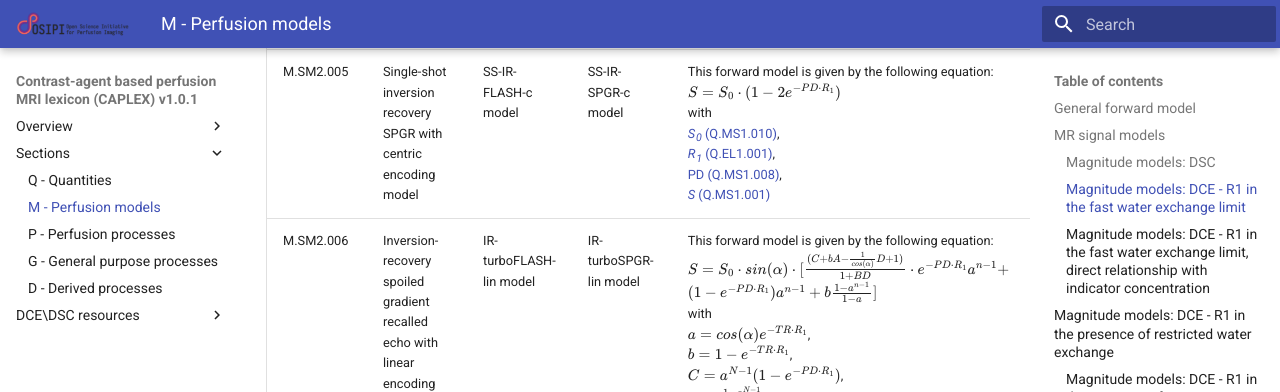
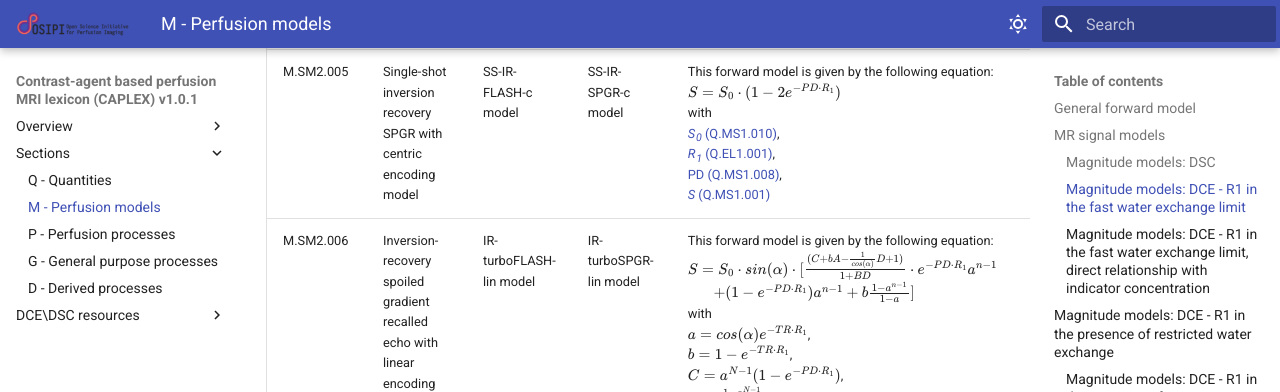
Before and after one commit to notZaki/OSIPI_CAPLEX, an MkDocs documentation site: the page built from docs/perfusionModels.md, in a window 1280 px wide and 900 px high, scrolled down 2261 px. Shown: the top 392 px of the window. Built offline with MkDocs 1.6.1 and Material for MkDocs 9.7.7, drawn with Linux system fonts in a browser that asks for light colours; some of the changed text lies outside the part shown.

Commit message:
Added light/dark theme toggle option

```diff
--- a/docs/javascripts/mathjax.js
+++ b/docs/javascripts/mathjax.js
@@ -8,9 +8,6 @@ window.MathJax = {
   options: {
     ignoreHtmlClass: ".*|",
     processHtmlClass: "arithmatex"
-  },
-  menuSettings: {
-    zoom: "Double-Click"
   }
 };
 
--- a/docs/perfusionModels.md
+++ b/docs/perfusionModels.md
@@ -10,7 +10,7 @@
 
 | Code | OSIPI name| Alternative names|Notation|Description|Reference|
 | -- | -- | -- | -- | -- | -- |
-| M.GF1.001 | <a name="Forward model"></a> Forward model | -- | -- | A forward model to be inverted (select from [Section M](#section M). | -- |
+| M.GF1.001 | <a name="Forward model"></a> Forward model | -- | -- | A forward model to be inverted (select from [Section M](#section M)). | -- |
 
 ## <a name="MR signal models"></a> MR signal models
 This section covers models that describe how the measured MR signal *S* depends on electromagnetic properties, such as the relaxation rates *R<sub>1</sub>*, *R<sub>1</sub>* and *R<sub>2</sub><sup>*</sup>* or the magnetic susceptibility $\chi$ , and on MR sequence parameters such as TR and TE. </br>
@@ -35,7 +35,7 @@ The exception is section “Magnitude models: DCE - R1 in the fast water exchang
 | M.SM2.003 | <a name="SS-SR-SPGR-c model"></a> Single-shot saturation recovery SPGR with centric encoding model | SS-SR-FLASH-c model | SS-SR-SPGR-c model | This forward model is given by the following equation: $S = S_0\cdot(1-e^{-PD\cdot R_1})$ </br> with </br> [*S<sub>0</sub>* (Q.MS1.010)](quantities.md#S_0){:target="_blank"}, </br> [*R<sub>1</sub>* (Q.EL1.001)](quantities.md#R1){:target="_blank"}, </br> [PD (Q.MS1.008)](quantities.md#PD){:target="_blank"}, </br> [*S* (Q.MS1.001)](quantities.md#S){:target="_blank"} | [Parker et al. 2000](https://doi.org/10.1053/crad.1999.0327){:target="_blank"} |
 | M.SM2.004 | <a name="SR-turboSPGR-lin model"></a> Saturation-recovery SPGR with linear encoding model | SR-turboFLASH-lin model | SR-turboSPGR-lin model | This forward model is given by the following equation: $S=S_0\cdot sin(\alpha)\cdot[(1-e^{-PD\cdot R_1})a^{n-1}+b\frac{(1-a^{n-1})}{(1-a)}]$ </br> with </br> $a=cos(\alpha)\cdot e^{-TR\cdot R_1}$, </br> $b=1-e^{-TR\cdot R_1}$, </br> [S<sub>0</sub> (Q.MS1.010)](quantities.md#S_0){:target="_blank"}, </br> [*R<sub>1</sub>* (Q.EL1.001)](quantities.md#R1){:target="_blank"}, </br> [PD (Q.MS1.008)](quantities.md#PD){:target="_blank"}, </br> [*TR* (Q.MS1.006)](quantities.md#TR){:target="_blank"}, </br> [α (Q.MS1.006)](quantities.md#Flip angle){:target="_blank"}= 90°, </br> [n (Q.MS1.011)](quantities.md#n k-space){:target="_blank"}, </br> [*S* (Q.MS1.001)](quantities.md#S){:target="_blank"} | Larson 2001 |
 | M.SM2.005 | <a name="SS-IR-SPGR-c model"></a> Single-shot inversion recovery SPGR with centric encoding model | SS-IR-FLASH-c model | SS-IR-SPGR-c model | This forward model is given by the following equation: $S = S_0\cdot(1-2e^{-PD\cdot R_1})$  </br> with </br> [*S<sub>0</sub>* (Q.MS1.010)](quantities.md#S_0){:target="_blank"}, </br> [*R<sub>1</sub>* (Q.EL1.001)](quantities.md#R1){:target="_blank"}, </br> [PD (Q.MS1.008)](quantities.md#PD){:target="_blank"}, </br> [*S* (Q.MS1.001)](quantities.md#S){:target="_blank"} | Ordidge et al. 1990 |
-| M.SM2.006 | <a name="IR-turboFLASH-lin model"></a> Inversion-recovery spoiled gradient recalled echo with linear encoding model | IR-turboFLASH-lin model | IR-turboSPGR-lin model| This forward model is given by the following equation: $S=S_0\cdot sin(\alpha)\cdot [\frac{(C+bA-\frac{1}{cos(\alpha)}D+1)}{1+BD}\cdot e^{-PD\cdot R_1}a^{n-1}+$</br>$(1-e^{-PD\cdot R_1})a^{n-1}+b\frac{1-a^{n-1}}{1-a}]$ </br> with </br> $a=cos(\alpha)e^{-TR\cdot R_1}$, </br> $b=1-e^{-TR\cdot R_1}$, </br> $C=a^{N-1}(1-e^{-PD\cdot R_1})$, </br> $A=\frac{1-a^{N-1}}{1-a}$, </br> $D=cos(\alpha)e^{-PD\cdot R_1}$, </br> $B=a^{N-1}e^{-PD\cdot R_1}$, </br> [*S<sub>0</sub>* (Q.MS1.010)](quantities.md#S_0){:target="_blank"},</br> [*R<sub>1</sub>* (Q.EL1.001)](quantities.md#R1){:target="_blank"}, </br> [*PD* (Q.MS1.008)](quantities.md#PD){:target="_blank"}, </br> [α (Q.MS1.007)](quantities.md#Flip angle){:target="_blank"} , </br> [*TR* (Q.MS1.006)](quantities.md#TR){:target="_blank"}, </br> [*n* (Q.MS1.011)](quantities.md#n k-space){:target="_blank"}, </br> [*N* (Q.MS1.012)](quantities.md#N k-space){:target="_blank"}, </br> [*S* (Q.MS1.001)](quantities.md#S){:target="_blank"} | Larson 2001 |
+| M.SM2.006 | <a name="IR-turboFLASH-lin model"></a> Inversion-recovery spoiled gradient recalled echo with linear encoding model | IR-turboFLASH-lin model | IR-turboSPGR-lin model| This forward model is given by the following equation: $S=S_0\cdot sin(\alpha)\cdot [\frac{(C+bA-\frac{1}{cos(\alpha)}D+1)}{1+BD}\cdot e^{-PD\cdot R_1}a^{n-1}$</br>&emsp;&emsp;$+(1-e^{-PD\cdot R_1})a^{n-1}+b\frac{1-a^{n-1}}{1-a}]$ </br> with </br> $a=cos(\alpha)e^{-TR\cdot R_1}$, </br> $b=1-e^{-TR\cdot R_1}$, </br> $C=a^{N-1}(1-e^{-PD\cdot R_1})$, </br> $A=\frac{1-a^{N-1}}{1-a}$, </br> $D=cos(\alpha)e^{-PD\cdot R_1}$, </br> $B=a^{N-1}e^{-PD\cdot R_1}$, </br> [*S<sub>0</sub>* (Q.MS1.010)](quantities.md#S_0){:target="_blank"},</br> [*R<sub>1</sub>* (Q.EL1.001)](quantities.md#R1){:target="_blank"}, </br> [*PD* (Q.MS1.008)](quantities.md#PD){:target="_blank"}, </br> [α (Q.MS1.007)](quantities.md#Flip angle){:target="_blank"} , </br> [*TR* (Q.MS1.006)](quantities.md#TR){:target="_blank"}, </br> [*n* (Q.MS1.011)](quantities.md#n k-space){:target="_blank"}, </br> [*N* (Q.MS1.012)](quantities.md#N k-space){:target="_blank"}, </br> [*S* (Q.MS1.001)](quantities.md#S){:target="_blank"} | Larson 2001 |
 | M.SM2.999 | <a name="not listed SM2"></a> Model not listed | -- | -- | This is a custom free-text item, which can be used if a model of interest is not listed. Please state a literature reference and request the item to be added to the lexicon for future usage. | -- |
 
 
@@ -163,7 +163,7 @@ but at the same time cannot be derived as a composition of kinetic models, elect
 | Code | OSIPI name| Alternative names|Notation|Description|Reference|
 | -- | -- | -- | -- | -- | -- |
 | M.LC1.001 | Boxerman-Schmainda-Weisskoff (BSW) leakage correction model | -- | BSW leakage correction model | This forward model is given by the following equation: </br> $R_2^*(t)=R_{20}^*+K_1\overline{\Delta R_{2,ref}^*(t)}-K_2\int_0^t \overline{\Delta R_{2,ref}^*(t')dt'},$ </br> with </br> [[$\overline{\Delta R_{2,ref}^*}$(Q.EL1.010)](quantities.md#R2ref){:target="_blank"}, [t (Q.GE1.004)](quantities.md#time){:target="_blank"}] </br> [$R_{20}^*$ (Q.EL1.008)](quantities.md#R2Star0){:target="_blank"}, </br> [$K_1$ (Q.LC1.001)](quantities.md#K1){:target="_blank"}, </br> [$K_2$ (Q.LC1.002)](quantities.md#K2){:target="_blank"}{:target="_blank"}, </br> [[$R_2^*$ (Q.EL1.007)](quantities.md#R2Star){:target="_blank"}, [t (Q.GE1.004)](quantities.md#time){:target="_blank"}]   | -- |
-| M.LC1.002 |Bidirectional leakage correction model | -- | -- | This forward model is given by the following equation: </br> $R_2^*(t)=R_{20}^*+K_1\overline{\Delta R_{2,ref}^*(t)}$</br>-$K_2\int_0^t \overline{\Delta R_{2,ref}^*(t')}\cdot e^{-k_{e->p}(t-t')}dt',$ </br> with </br> [[$\overline{\Delta R_{2,ref}^*}$(Q.EL1.010)](quantities.md#R2ref){:target="_blank"}, [t (Q.GE1.004)](quantities.md#time){:target="_blank"}] </br> [$R_{20}^*$ (Q.EL1.008)](quantities.md#R2Star0){:target="_blank"}, </br> [$K_1$ (Q.LC1.001)](quantities.md#K1){:target="_blank"}, </br> [$K_2$ (Q.LC1.002)](quantities.md#K2){:target="_blank"}, </br> [$k_{e->p}$ (Q.PH1.009.e->p)](quantities.md#k){:target="_blank"} </br> [[$R_2^*$ (Q.EL1.007)](quantities.md#R2Star){:target="_blank"}, [t (Q.GE1.004)](quantities.md#time){:target="_blank"}] | -- |
+| M.LC1.002 |Bidirectional leakage correction model | -- | -- | This forward model is given by the following equation: </br> $R_2^*(t)=R_{20}^*+K_1\overline{\Delta R_{2,ref}^*(t)}$</br>&emsp;&emsp;&emsp;&emsp;$-K_2\int_0^t \overline{\Delta R_{2,ref}^*(t')}\cdot e^{-k_{e->p}(t-t')}dt',$ </br> with </br> [[$\overline{\Delta R_{2,ref}^*}$(Q.EL1.010)](quantities.md#R2ref){:target="_blank"}, [t (Q.GE1.004)](quantities.md#time){:target="_blank"}] </br> [$R_{20}^*$ (Q.EL1.008)](quantities.md#R2Star0){:target="_blank"}, </br> [$K_1$ (Q.LC1.001)](quantities.md#K1){:target="_blank"}, </br> [$K_2$ (Q.LC1.002)](quantities.md#K2){:target="_blank"}, </br> [$k_{e->p}$ (Q.PH1.009.e->p)](quantities.md#k){:target="_blank"} </br> [[$R_2^*$ (Q.EL1.007)](quantities.md#R2Star){:target="_blank"}, [t (Q.GE1.004)](quantities.md#time){:target="_blank"}] | -- |
 | M.LC1.999 | <a name="not listed LC1"></a> Model not listed | -- | -- | This is a custom free-text item, which can be used if a model of interest is not listed. Please state a literature reference and request the item to be added to the lexicon for future usage. | -- |
 
 
--- a/mkdocs.yml
+++ b/mkdocs.yml
@@ -5,6 +5,21 @@ site_author: Open Science Initiative for Perfusion Imaging (OSIPI)
 theme:
   name: material
   logo: OSIPI_logo.png
+  palette:
+
+    # Palette toggle for light mode
+    - media: "(prefers-color-scheme: light)"
+      scheme: default
+      toggle:
+        icon: material/weather-sunny
+        name: Switch to dark mode
+
+    # Palette toggle for dark mode
+    - media: "(prefers-color-scheme: dark)"
+      scheme: slate
+      toggle:
+        icon: material/weather-night
+        name: Switch to light mode
 
 docs_dir: docs
 
```
